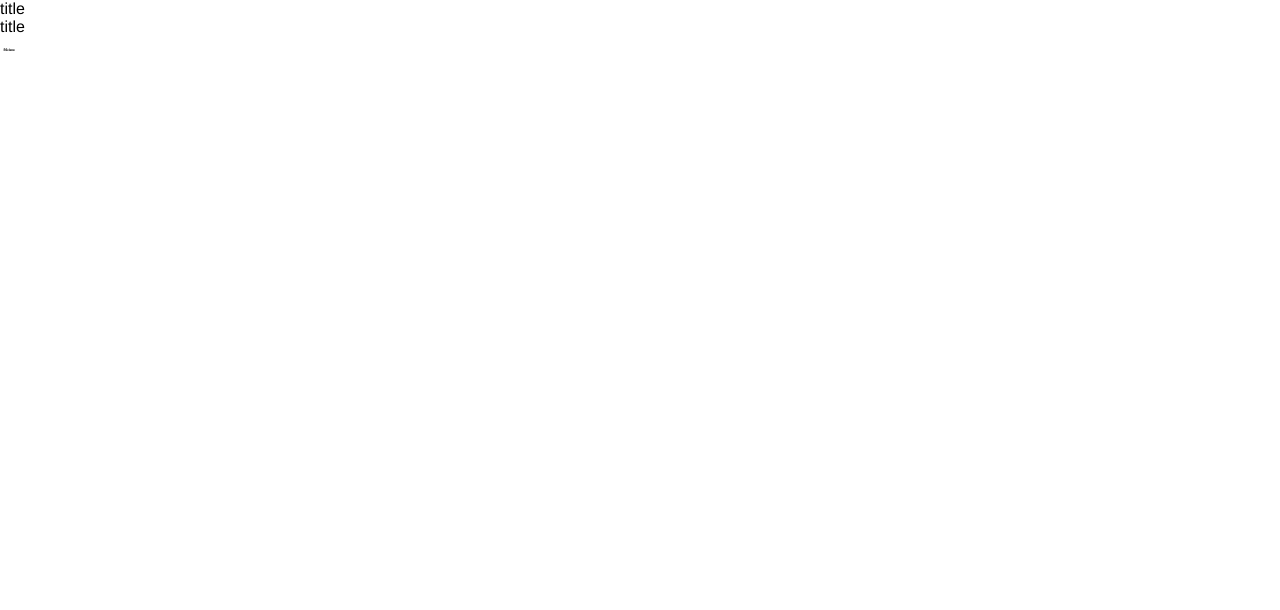
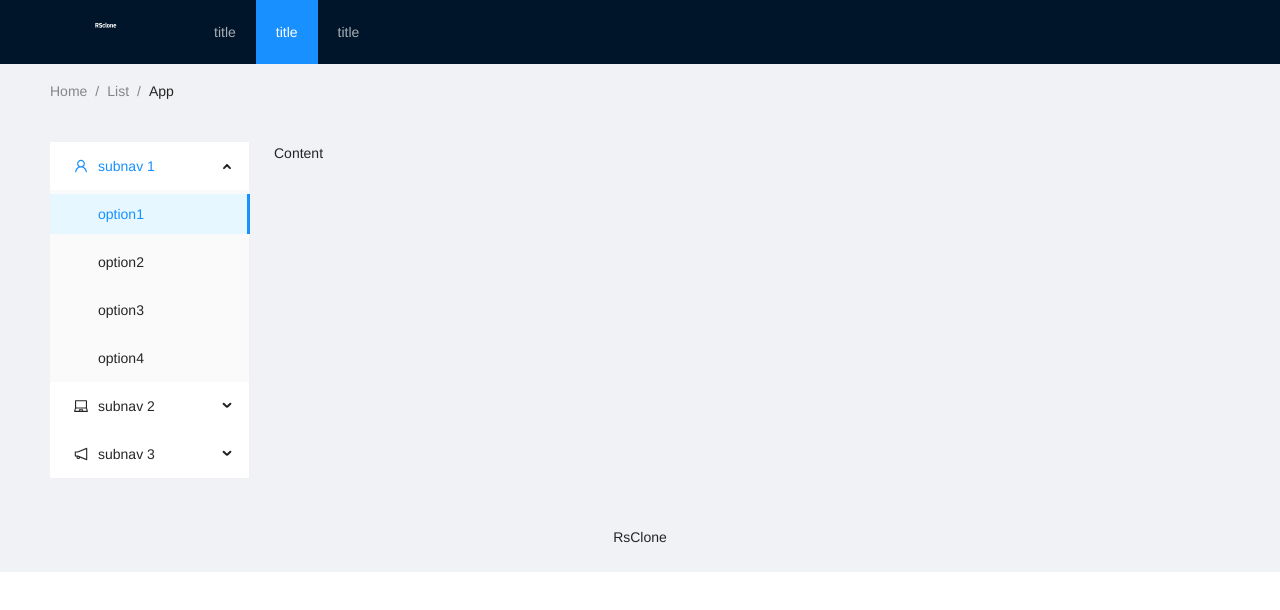
Before and after one commit to Soullnik/rsclone, a React app in the folder client-side/: page / in a window 1280 px wide. Shown: the top 610 px of the page. Built offline with nearby package versions, Linux system fonts and the light colour scheme.

Commit message:
feat: add logo

```diff
--- a/client-side/src/layout/header/index.tsx
+++ b/client-side/src/layout/header/index.tsx
@@ -1,13 +1,23 @@
 import React from 'react';
 import { useTranslation } from 'react-i18next';
-import { PageHeader } from 'antd';
+import { Menu } from 'antd';
+import LogoIcon from '../../shared/icons/LogoIcon';
 
 import './styles.scss';
 
-const Header = () => {
+const HeadeItems = () => {
   const { t } = useTranslation('header');
 
-  return <PageHeader title={t('title')} />;
+  return (
+    <>
+      <LogoIcon fill="#b5683f" />
+      <Menu theme="dark" mode="horizontal" defaultSelectedKeys={['2']}>
+        <Menu.Item key="1">{t('title')}</Menu.Item>
+        <Menu.Item key="2">{t('title')}</Menu.Item>
+        <Menu.Item key="3">{t('title')}</Menu.Item>
+      </Menu>
+    </>
+  );
 };
 
-export default Header;
+export default HeadeItems;
--- a/client-side/src/main.scss
+++ b/client-side/src/main.scss
@@ -1,2 +1,3 @@
+@import 'antd/dist/antd.css';
 @import 'styles/generic';
 @import 'styles/base';
--- a/client-side/src/pages/home/Home.tsx
+++ b/client-side/src/pages/home/Home.tsx
@@ -1,32 +1,67 @@
-import React from 'react'
+import React from 'react';
 import { useTranslation } from 'react-i18next';
-import { Card } from 'antd';
+import { Layout, Menu, Breadcrumb } from 'antd';
+import { UserOutlined, LaptopOutlined, NotificationOutlined } from '@ant-design/icons';
 import LogoIcon from '../../shared/icons/LogoIcon';
-import Header from '../../layout/header';
-// import Item from '../../shared/components/Item';
 
 import './Home.scss';
 
 type Props = {};
 
 const Home: React.FC<Props> = () => {
-  const { t } = useTranslation('homeScreen');
+  const { t } = useTranslation('header');
+  const { SubMenu } = Menu;
+  const { Content, Footer, Sider, Header } = Layout;
 
   return (
-    <>
-      <Header />
-      <div className="home">
-        <Card
-          className="home__card"
-          title={t('title')}
-          extra={
-            <LogoIcon fill="#3f51b5" />
-          }
-        >
-         {/* <Item item="sdfsd" />  */}
-        </Card>
-      </div>
-    </>
+    <Layout>
+      <Header>
+        <LogoIcon className='logo' />
+        <Menu theme="dark" mode="horizontal" defaultSelectedKeys={['2']}>
+          <Menu.Item key="1">{t('title')}</Menu.Item>
+          <Menu.Item key="2">{t('title')}</Menu.Item>
+          <Menu.Item key="3">{t('title')}</Menu.Item>
+        </Menu>
+      </Header>
+      <Content style={{ padding: '0 50px' }}>
+        <Breadcrumb style={{ margin: '16px 0' }}>
+          <Breadcrumb.Item>Home</Breadcrumb.Item>
+          <Breadcrumb.Item>List</Breadcrumb.Item>
+          <Breadcrumb.Item>App</Breadcrumb.Item>
+        </Breadcrumb>
+        <Layout className="site-layout-background" style={{ padding: '24px 0' }}>
+          <Sider className="site-layout-background" width={200}>
+            <Menu
+              mode="inline"
+              defaultSelectedKeys={['1']}
+              defaultOpenKeys={['sub1']}
+              style={{ height: '100%' }}
+            >
+              <SubMenu key="sub1" icon={<UserOutlined />} title="subnav 1">
+                <Menu.Item key="1">option1</Menu.Item>
+                <Menu.Item key="2">option2</Menu.Item>
+                <Menu.Item key="3">option3</Menu.Item>
+                <Menu.Item key="4">option4</Menu.Item>
+              </SubMenu>
+              <SubMenu key="sub2" icon={<LaptopOutlined />} title="subnav 2">
+                <Menu.Item key="5">option5</Menu.Item>
+                <Menu.Item key="6">option6</Menu.Item>
+                <Menu.Item key="7">option7</Menu.Item>
+                <Menu.Item key="8">option8</Menu.Item>
+              </SubMenu>
+              <SubMenu key="sub3" icon={<NotificationOutlined />} title="subnav 3">
+                <Menu.Item key="9">option9</Menu.Item>
+                <Menu.Item key="10">option10</Menu.Item>
+                <Menu.Item key="11">option11</Menu.Item>
+                <Menu.Item key="12">option12</Menu.Item>
+              </SubMenu>
+            </Menu>
+          </Sider>
+          <Content style={{ padding: '0 24px', minHeight: 280 }}>Content</Content>
+        </Layout>
+      </Content>
+      <Footer style={{ textAlign: 'center' }}>RsClone</Footer>
+    </Layout>
   );
 };
 
--- /dev/null
+++ b/client-side/src/shared/icons/Logo.scss
@@ -0,0 +1,6 @@
+.logo {
+  width: 120px;
+  height: 31px;
+  margin: 16px 24px 16px 0;
+  float: left;
+}
--- a/client-side/src/shared/icons/LogoIcon.tsx
+++ b/client-side/src/shared/icons/LogoIcon.tsx
@@ -1,12 +1,15 @@
 import React from 'react';
+import './Logo.scss';
 
 interface Props {
   fill?: string;
   size?: number;
+  className?: string;
 }
 
-const LogoIcon = ({ fill = '#61DAFB', size = 32 }: Props) => (
+const LogoIcon = ({ fill = '#61DAFB', size = 120, className }: Props) => (
   <svg
+    className={className}
     xmlns="http://www.w3.org/2000/svg"
     height={size}
     width={(size * 595.3) / 841.9}
@@ -15,8 +18,8 @@ const LogoIcon = ({ fill = '#61DAFB', size = 32 }: Props) => (
   >
     <g
       transform="translate(0.000000,358.000000) scale(0.100000,-0.100000)"
-      fill="#000000"
-      stroke="none"
+      fill="#ffffff"
+      stroke="blue"
     >
       <path
         d="M3342 1873 c3 -406 4 -430 23 -457 26 -40 72 -56 155 -56 l70 0 0 64
```
